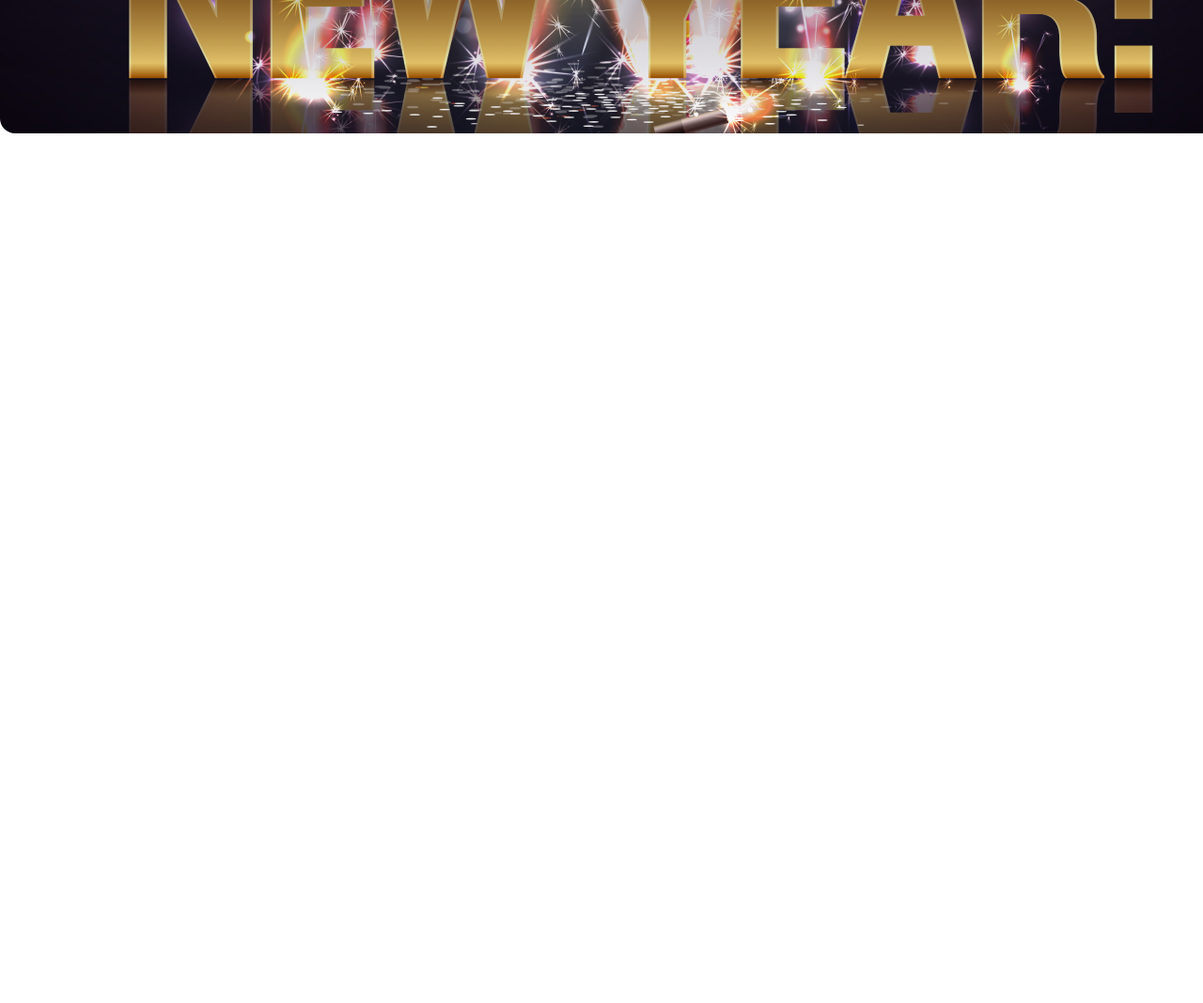
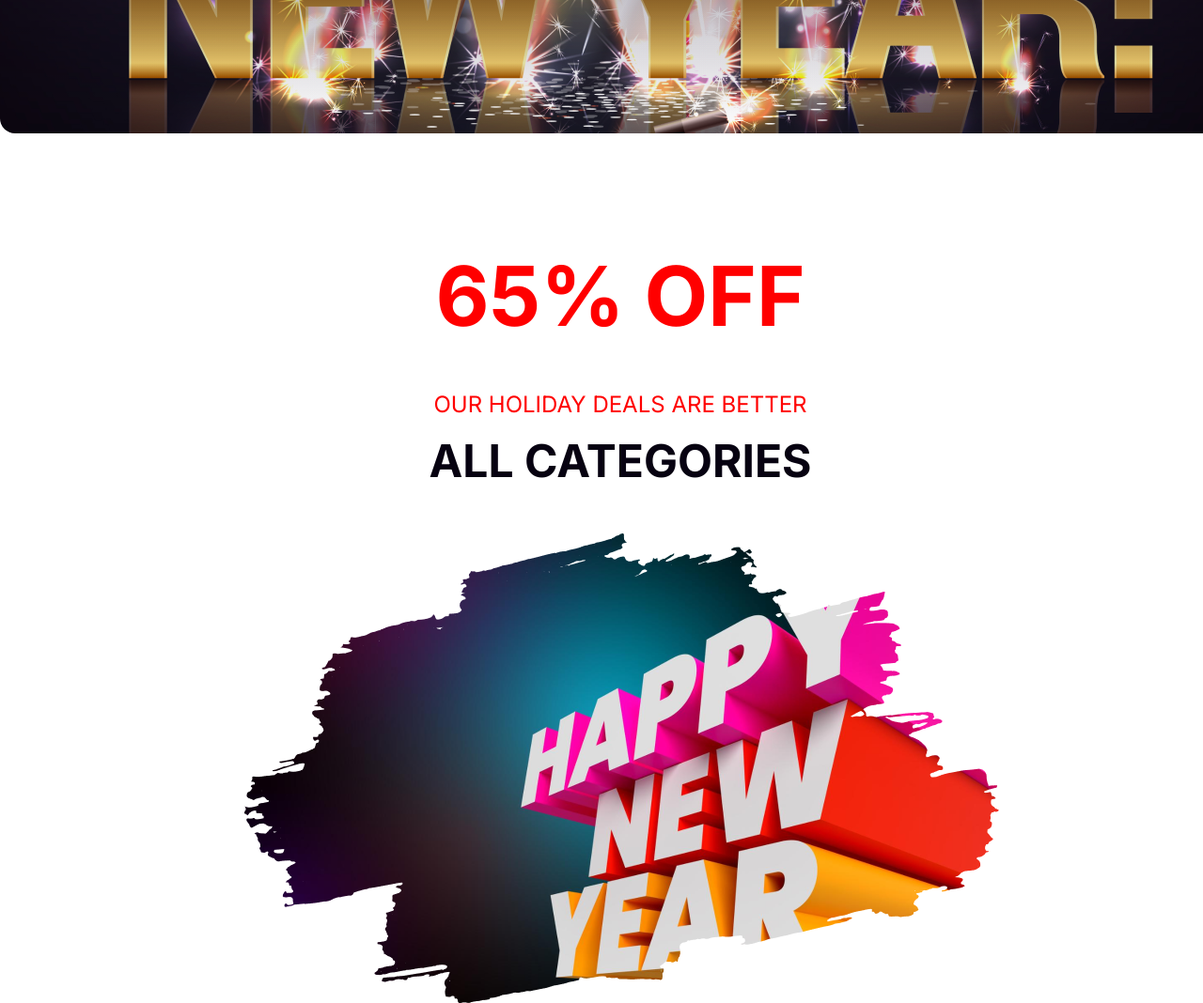
Before and after one commit to SagorChandra404/assignment-b9-a1-project-01, a plain HTML site: page index.html in a window 1280 px wide. Shown: the part 500-1568 px from the top of the page at 94% size. Before the commit the page ends 800 px from the top, so only its background shows below. Drawn offline with Linux system fonts and the light colour scheme.

Commit message:
added deals part

```diff
--- a/index.html
+++ b/index.html
@@ -28,7 +28,24 @@
         </div>
       </section>
     </header>
-    <main></main>
+    <main>
+        <section id="deals">
+            <div class="container">
+                <div class="deals_container">
+                    <h1>65% OFF</h1>
+                    <p>OUR HOLIDAY DEALS ARE BETTER</p>
+                    <h3>ALL CATEGORIES</h3>
+                    <picture>
+                        <img src="resources/NewYearPhoto.png" alt="#">
+                    </picture>
+                </div>
+            </div>
+        </section>
+
+        <section id="party_part">
+
+        </section>
+    </main>
     <footer></footer>
   </body>
 </html>
--- a/style.css
+++ b/style.css
@@ -21,6 +21,9 @@ img{
     width: 1320px;
     margin: 0 auto;
 }
+
+
+/* banner_part css */
 
 #hero-scetion{
     padding: 50px 0 120px 0;
@@ -56,3 +59,43 @@ img{
     font-weight: 700;
     padding-top: 16px;
 }
+/* banner_part css */
+
+
+/* deals_part css */
+
+.deals_container{
+    width: 800px;
+    margin: 0 auto;
+    text-align: center;
+}
+.deals_container h1{
+    color: #FF0000;
+    font-family: var(--Inter);
+    font-weight: bold;
+    font-size: 88px;
+
+}
+
+.deals_container p{
+    color: #FF0000;
+    font-size: 24px;
+    font-family: var(--Inter);
+    font-weight: 400;
+    padding: 48px 0 16px 0;
+}
+
+.deals_container h3{
+    color: #070211;
+    font-family: var(--Inter);
+    font-size: 48px;
+    font-weight: bold;
+    padding-bottom: 48px;
+}
+/* deals_part css */
+
+
+
+/* party-part css */
+
+/* party-part css */
```
Also changed, not shown: resources/NewYearPhoto.png (renamed from resources/New Year Photo.png).
